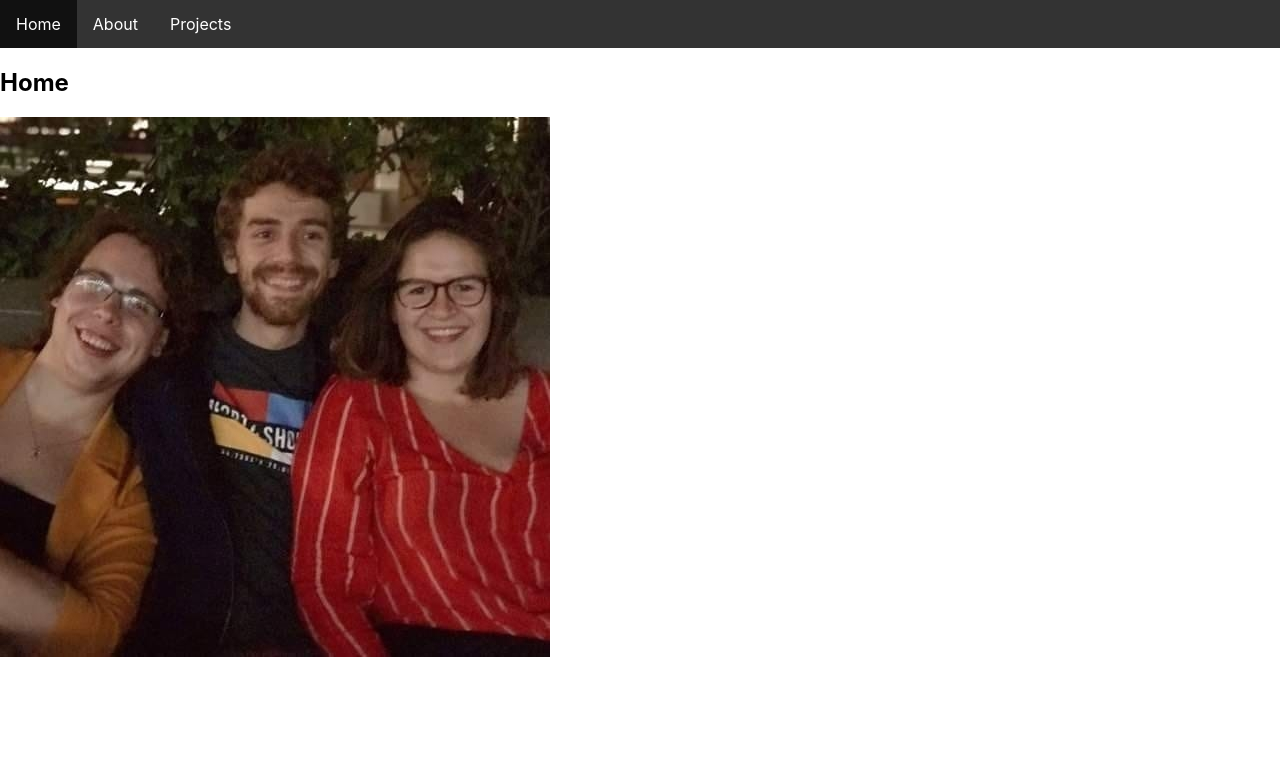
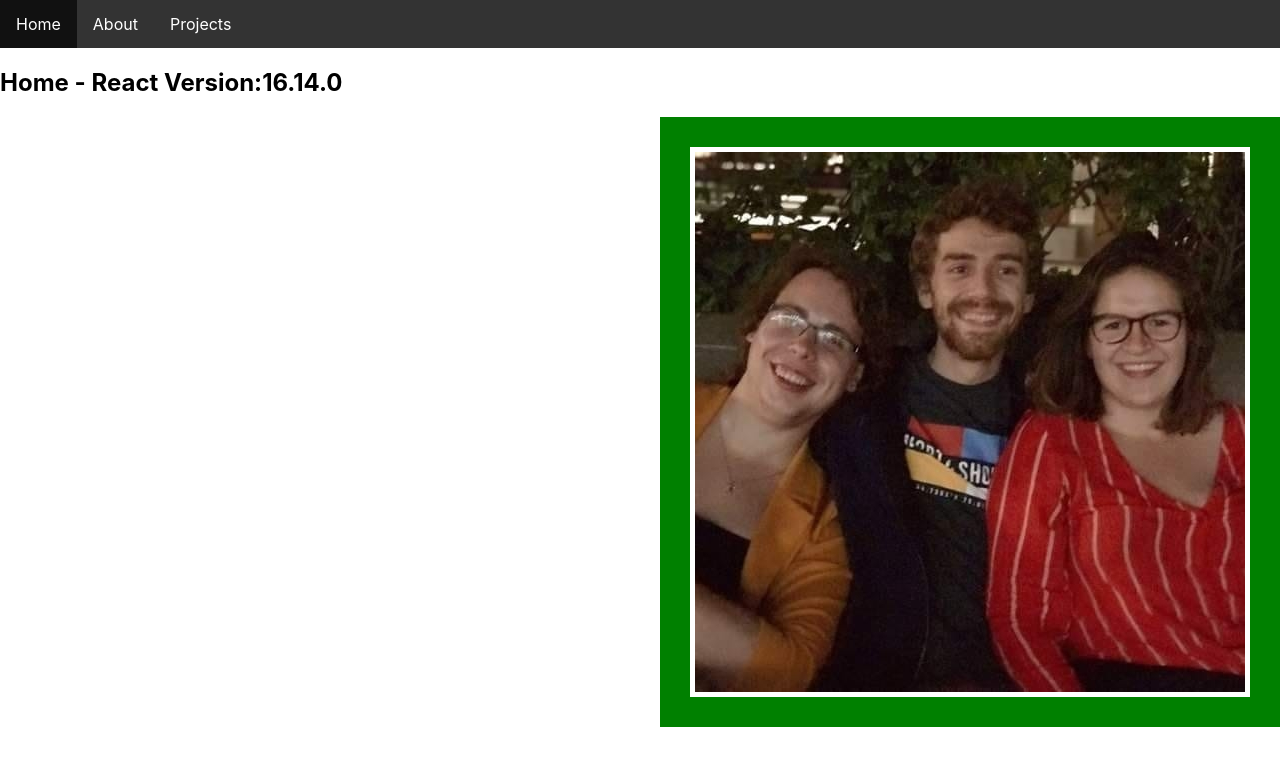
Before and after one commit to Stan-Sasquatch/stephen-portfolio, a React (Create React App) app: page / in a window 1280 px wide. Shown: the top 766 px of the page. Built offline with nearby package versions, Linux system fonts and the light colour scheme.

Commit message:
Projects Router NavBar implement

```diff
--- a/src/App.js
+++ b/src/App.js
@@ -2,13 +2,16 @@ import React from "react";
 import {
   BrowserRouter as Router,
   Switch,
-  Route
+  Route,
+  Link,
+  useRouteMatch
 } from "react-router-dom";
 import HomePage from './HomePage';
 import AboutPage from './AboutPage';
-import ProjectsPage from './ProjectsPage';
+import Project from './Project';
 import Navbar from './NavBar';
 import './App.css';
+import CustomLink from './CustomLink'
 
 
 
@@ -27,7 +30,7 @@ export default function App() {
             <AboutPage />
           </Route>
           <Route path="/projects">
-            <ProjectsPage />
+            <ProjectsRouter />
           </Route>
           <Route path="/">
             <HomePage />
@@ -38,3 +41,32 @@ export default function App() {
     </Router>
   );
 }
+
+function ProjectsRouter() {
+
+  let { path, url } = useRouteMatch();
+  const createProject = (name) => { return <Project projectName={name} /> }
+
+  const projectsArr = [
+    { name: "Project One", linkTo: "/one", component: () => { return <Project projectName={"Project One"} /> } },
+    { name: "Project Two", linkTo: "/two", component: () => { return <Project projectName={"Project Two"} /> } },
+    { name: "Project Three", linkTo: "/three", component: () => { return <Project projectName={"Project Three"} /> } },
+    { name: "Project Test", linkTo: "/test", component: () => { return <Project projectName={"Project test"} /> } }]
+
+  return (
+    <div>
+      <h2>Projects</h2>
+      <ul>
+        {projectsArr.map(projectObj => <CustomLink id={projectObj.name} text={projectObj.name} to={`${url + projectObj.linkTo}`} />)}
+
+      </ul>
+
+      <Switch>
+        <Route exact path={path}>
+          <h3>Please select a project.</h3>
+        </Route>
+        {projectsArr.map(projectObj => <Route path={`${path + projectObj.linkTo}`} >{projectObj.component}</Route>)}
+      </Switch>
+    </div>
+  );
+}
--- a/src/CustomLink.css
+++ b/src/CustomLink.css
@@ -10,9 +10,12 @@ li {
     text-decoration: none;
   }
 
-  li a:hover:not(.active) {
+  li a:hover {
     background-color: #111;
   }
+  /* li a:hover:not(.active) {
+    background-color: #111;
+  } */
 
   .active {
     background-color: #4CAF50;
--- /dev/null
+++ b/src/HomePage.css
@@ -0,0 +1,11 @@
+img {
+    float: right;
+    padding: 5px;
+    border:30px solid green
+  }
+
+  img.sticky {
+    position: -webkit-sticky; /* Safari */
+    position: sticky;
+    top: 0;
+  }
--- a/src/HomePage.js
+++ b/src/HomePage.js
@@ -1,5 +1,6 @@
 import React from "react";
 import Profile_Pic from './Profile_Pic.jpg'
+import './HomePage.css';
 
 class HomePage extends React.Component {
     constructor(props) {
@@ -7,8 +8,8 @@ class HomePage extends React.Component {
         this.state = {}
     }
     render() {
-        return (<div><h2>Home</h2>
-            <img src={Profile_Pic} alt="image isnt displaying for some reason" /></div>);
+        return (<div><h2>Home - React Version:{React.version}</h2>
+            <img className="sticky" src={Profile_Pic} alt="Stephen and two friends" /></div>);
     }
 }
 
--- a/src/NavBar.js
+++ b/src/NavBar.js
@@ -1,9 +1,6 @@
 import React from 'react';
 
-import {
 
-    Link
-} from "react-router-dom";
 
 import './NavBar.css';
 import CustomLink from './CustomLink'
--- /dev/null
+++ b/src/Project.js
@@ -0,0 +1,14 @@
+import React from "react";
+
+function Project(props) {
+
+
+
+    return (
+        <div>
+            <h3>{props.projectName}</h3>
+        </div>
+    );
+}
+
+export default Project
--- a/src/ProjectsPage.js
+++ /dev/null
@@ -1,13 +0,0 @@
-import React from "react";
-
-class ProjectsPage extends React.Component {
-    constructor(props) {
-        super(props);
-        this.state = {}
-    }
-    render() {
-        return (<h2>Projects</h2>);
-    }
-}
-
-export default ProjectsPage;
```
Also changed, not shown: src/logo.svg (deleted).
